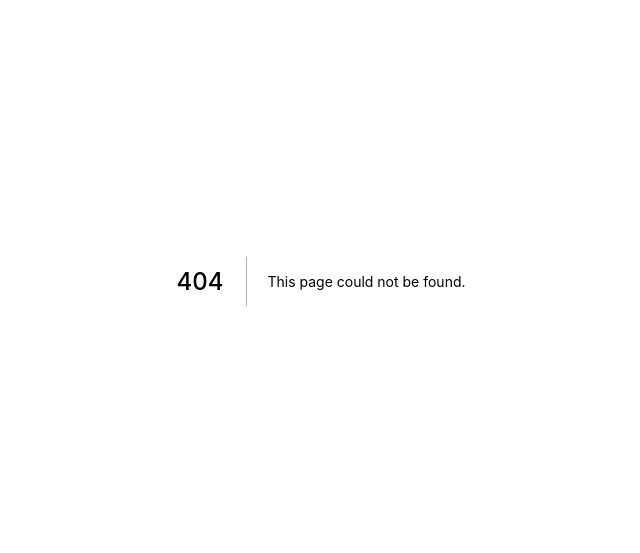
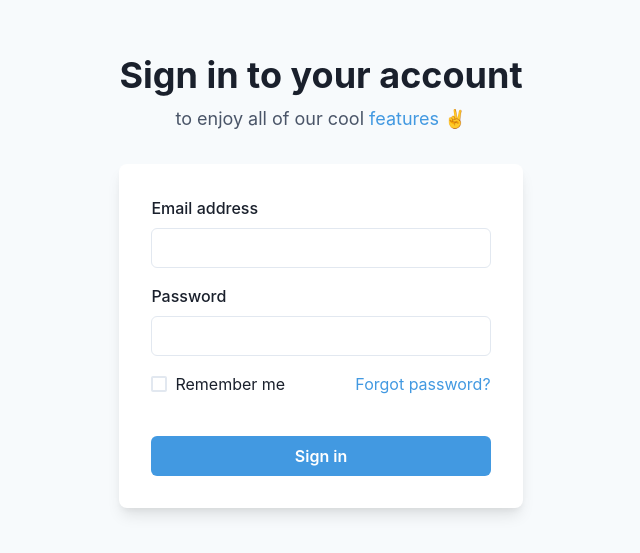
Before and after one commit to No-Country/S1-10, a Next.js app: page /ingreso in a window 1280 px wide. Before the commit this address had no page. Shown: the part 119-672 px from the top of the page, without its empty margins (319-959 px from the left). Built offline with nearby package versions, Linux system fonts and the light colour scheme.

Commit message:
page creation

```diff
--- /dev/null
+++ b/pages/ingreso.js
@@ -0,0 +1,70 @@
+import {
+  Flex,
+  Box,
+  FormControl,
+  FormLabel,
+  Input,
+  Checkbox,
+  Stack,
+  Link,
+  Button,
+  Heading,
+  Text,
+  useColorModeValue,
+} from "@chakra-ui/react";
+
+export default function SimpleCard() {
+  return (
+    <Flex
+      minH={"100vh"}
+      align={"center"}
+      justify={"center"}
+      bg={useColorModeValue("gray.50", "gray.800")}
+    >
+      <Stack spacing={8} mx={"auto"} maxW={"lg"} py={12} px={6}>
+        <Stack align={"center"}>
+          <Heading fontSize={"4xl"}>Sign in to your account</Heading>
+          <Text fontSize={"lg"} color={"gray.600"}>
+            to enjoy all of our cool <Link color={"blue.400"}>features</Link> ✌️
+          </Text>
+        </Stack>
+        <Box
+          rounded={"lg"}
+          bg={useColorModeValue("white", "gray.700")}
+          boxShadow={"lg"}
+          p={8}
+        >
+          <Stack spacing={4}>
+            <FormControl id="email">
+              <FormLabel>Email address</FormLabel>
+              <Input type="email" />
+            </FormControl>
+            <FormControl id="password">
+              <FormLabel>Password</FormLabel>
+              <Input type="password" />
+            </FormControl>
+            <Stack spacing={10}>
+              <Stack
+                direction={{ base: "column", sm: "row" }}
+                align={"start"}
+                justify={"space-between"}
+              >
+                <Checkbox>Remember me</Checkbox>
+                <Link color={"blue.400"}>Forgot password?</Link>
+              </Stack>
+              <Button
+                bg={"blue.400"}
+                color={"white"}
+                _hover={{
+                  bg: "blue.500",
+                }}
+              >
+                Sign in
+              </Button>
+            </Stack>
+          </Stack>
+        </Box>
+      </Stack>
+    </Flex>
+  );
+}
--- a/pages/registro.js
+++ b/pages/registro.js
@@ -92,7 +92,10 @@ export default function SignupCard() {
             </Stack>
             <Stack pt={6}>
               <Text align={"center"}>
-                Already a user? <Link color={"blue.400"}>Login</Link>
+                Already a user?{" "}
+                <Link href="/ingreso" color={"blue.400"}>
+                  Login
+                </Link>
               </Text>
             </Stack>
           </Stack>
```
Also changed, not shown: pages/bienvenida.js (added, +70 -0 lines), pages/problema.js (added, +69 -0 lines), 1 other file (tests, documents, lock files or other folders).
